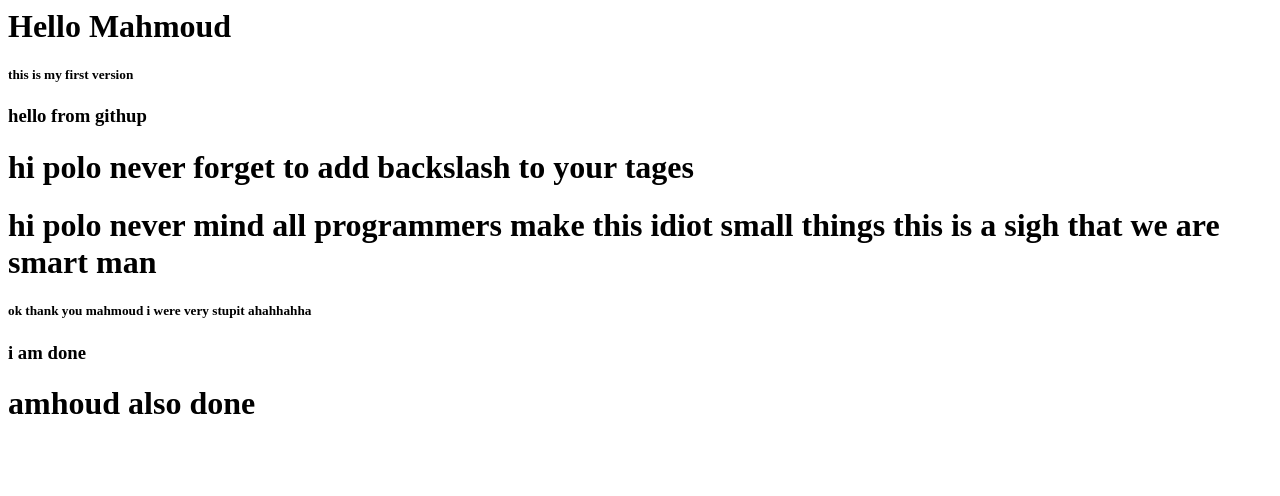
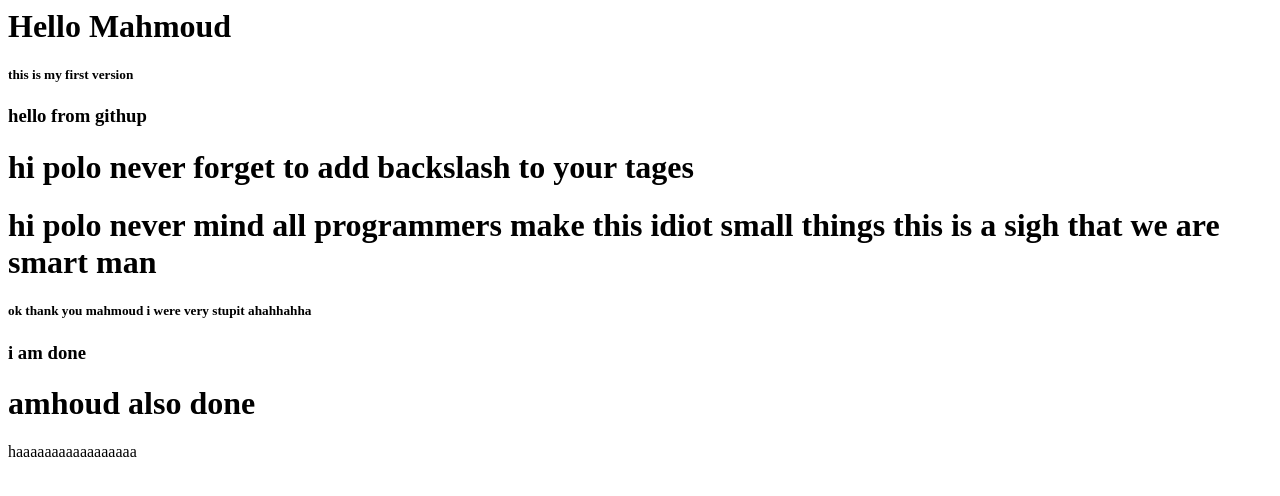
Before and after one commit to Mahmoud-Abdelwahab/itidemo, a plain HTML site: page index.html in a window 1280 px wide. Drawn offline with Linux system fonts and the light colour scheme.

Commit message:
added ,<p> haaaaaaaa
add some featurs

```diff
--- a/index.html
+++ b/index.html
@@ -10,10 +10,10 @@
 
     <h5> ok thank you mahmoud i were very stupit ahahhahha </h5>
 
-
-
   <h3> i am done</h3>
 <h1>amhoud also done </h1>
+
+  <p> haaaaaaaaaaaaaaaaa </p>
 </body>
 
 </html>
```
